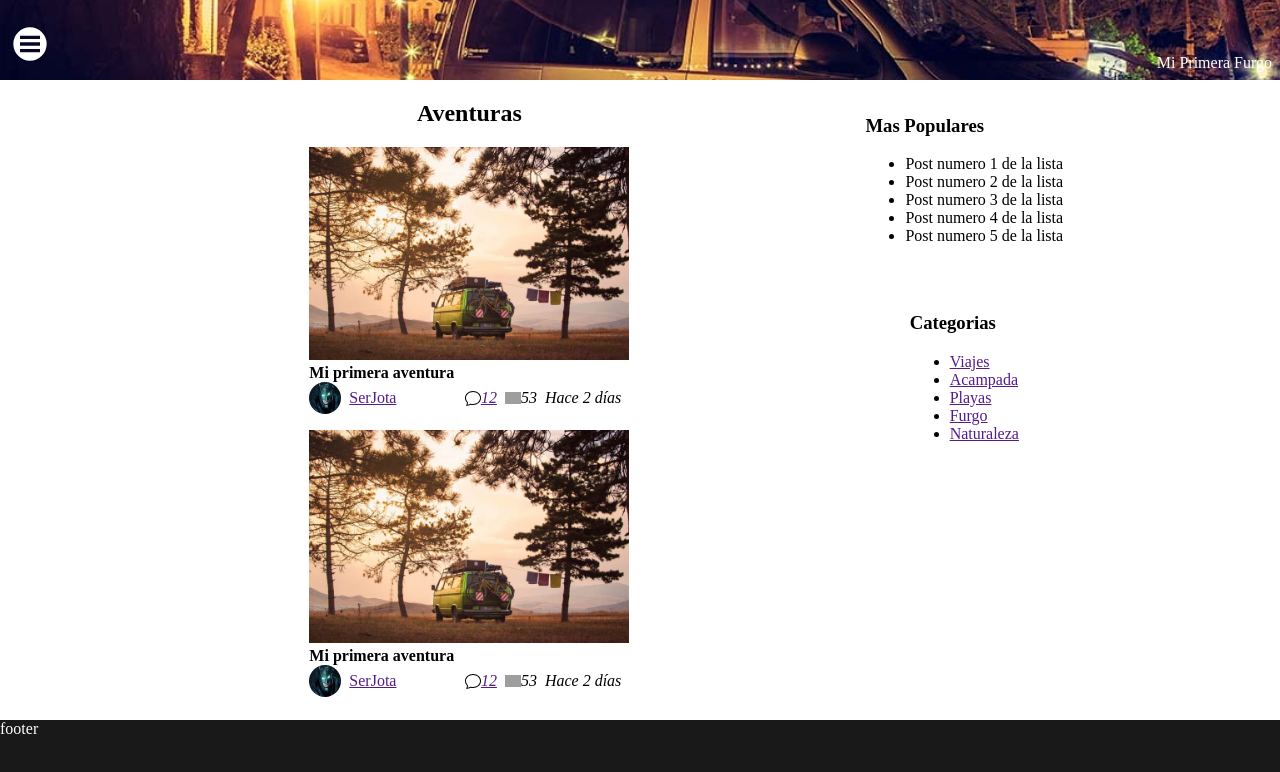
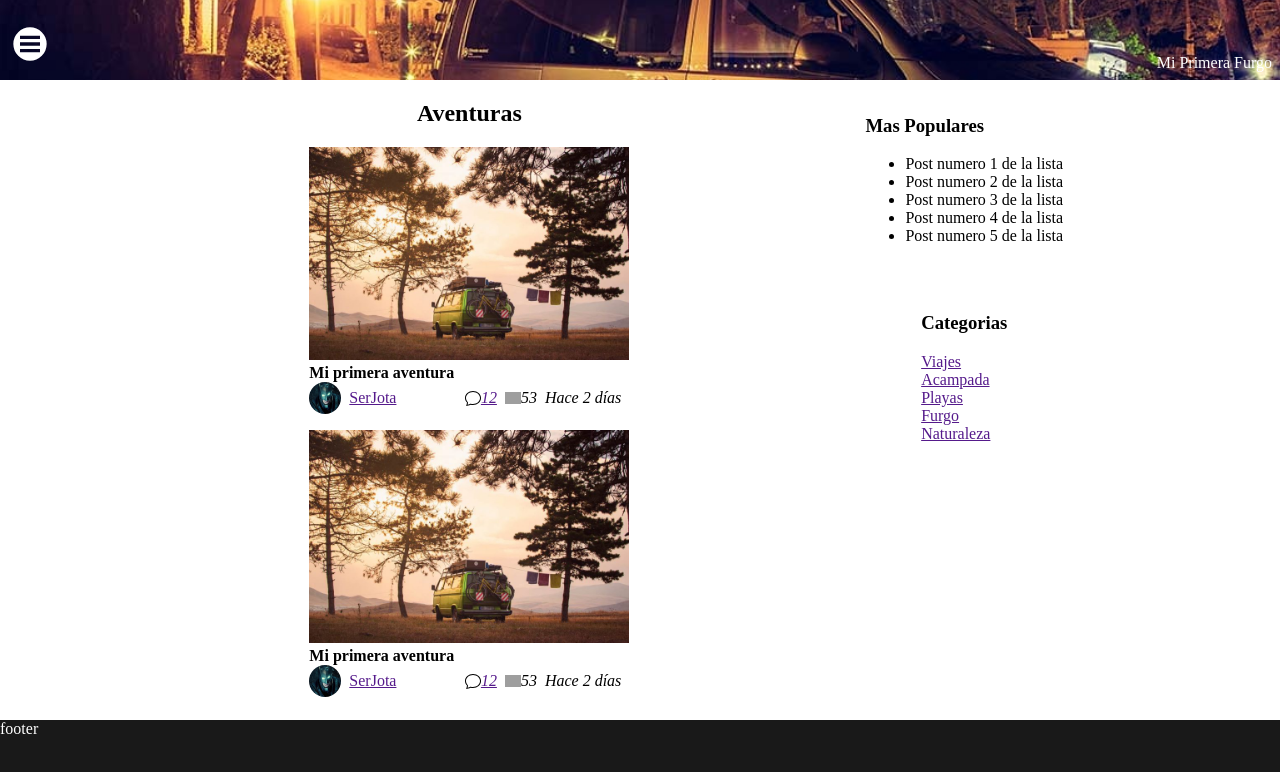
Before and after one commit to j0tac3/miprimerafurgo, an Angular app: page /aventuras in a window 1280 px wide. Shown: the top 772 px of the page. Built offline with nearby package versions, Linux system fonts and the light colour scheme; grey boxes are pictures that could not be loaded.

Commit message:
Maquetando las listas

```diff
--- a/src/app/components/post-components/post-category-list/post-category-list.component.css
+++ b/src/app/components/post-components/post-category-list/post-category-list.component.css
@@ -0,0 +1,15 @@
+.category-list{
+    padding-left: 0;
+    overflow-y: hidden;
+    animation-duration: 1s;
+    animation-name: show-list;
+}
+
+@keyframes show-list {
+    from{
+        height: 0;
+    }
+    to{
+        height: 85px;
+    }
+}
```
